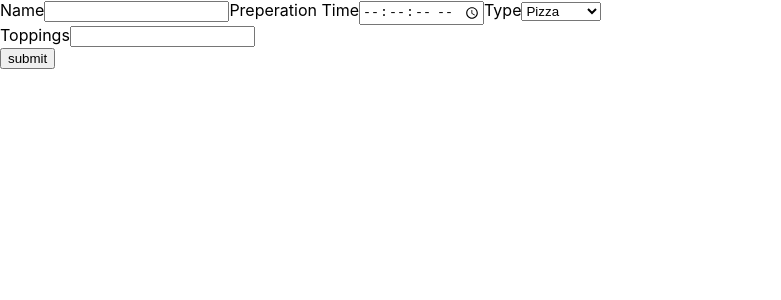
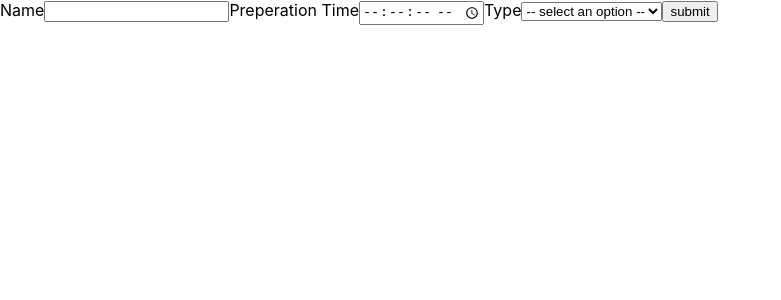
Before and after one commit to patkub2/form-app, a React (Create React App) app: page / in a window 1280 px wide. Shown: the top 300 px of the page, without its empty margins (0-781 px from the left). Built offline with nearby package versions, Linux system fonts and the light colour scheme.

Commit message:
added simple validation regex

```diff
--- a/package.json
+++ b/package.json
@@ -6,6 +6,7 @@
     "@testing-library/jest-dom": "^5.16.4",
     "@testing-library/react": "^13.3.0",
     "@testing-library/user-event": "^13.5.0",
+    "axios": "^0.27.2",
     "react": "^18.2.0",
     "react-dom": "^18.2.0",
     "react-scripts": "5.0.1",
--- a/src/components/organisms/App.js
+++ b/src/components/organisms/App.js
@@ -6,51 +6,10 @@ export default function App() {
     preparation_time: "",
     type: "",
     no_of_slices: "",
+    diameter: "",
     spiciness_scale: "",
     slices_of_bread: "",
   });
-
-  const [dishes] = useState([
-    {
-      label: "Pizza",
-      value: "Pizza",
-      field: (
-        <div>
-          <label htmlFor="pizza">Toppings</label>
-          <input type="number" id="pizza" />
-        </div>
-      ),
-    },
-    {
-      label: "Soup",
-      value: "Soup",
-      field: (
-        <div>
-          <label htmlFor="soup">How soupy?</label>
-          <input type="range" id="soup" max="10" min="1" />
-        </div>
-      ),
-    },
-    {
-      label: "Sandwich",
-      value: "Sandwich",
-      field: (
-        <div>
-          <label htmlFor="sandwich">Enter your ingredients</label>
-          <input type="text" id="sandwich" />
-        </div>
-      ),
-    },
-  ]);
-  const [selectedDish, setSelectedDish] = useState(dishes[0]);
-
-  const handleDishSelect = (e) => {
-    const dish = dishes.find((dish) => dish.value === e.target.value);
-    if (dish) {
-      setSelectedDish(dish);
-    }
-  };
-
   const handleSubmit = (e) => {
     e.preventDefault();
     console.log(e);
@@ -60,24 +19,113 @@ export default function App() {
     setValues({ ...values, [e.target.name]: e.target.value });
   };
 
+  const [dishes] = React.useState([
+    {
+      label: "Pizza",
+      value: "Pizza",
+    },
+    { label: "Soup", value: "Soup" },
+    { label: "Sandwich", value: "Sandwich" },
+  ]);
+  const [type, setType] = useState([]);
+
+  const handleChang = (value) => {
+    setType(value);
+    setValues({ ...values, type: value });
+  };
+
+  console.log(values);
   return (
     <div>
       <form onSubmit={handleSubmit}>
         <label>Name</label>
-        <input type="text" onChange={onChange} required></input>
+        <input
+          type="text"
+          name="name"
+          value={values["name"]}
+          onChange={onChange}
+          required
+        ></input>
         <label>Preperation Time</label>
-        <input type="time" step="2" onChange={onChange} required></input>
+        <input
+          type="time"
+          name="preparation_time"
+          step="2"
+          value={values["preparation_time"]}
+          onChange={onChange}
+          required
+        ></input>
+
         <label>Type</label>
-        <select onChange={handleDishSelect}>
+        <select onChange={(e) => handleChang(e.target.value)}>
+          <option disabled selected value>
+            {" "}
+            -- select an option --{" "}
+          </option>
           {dishes.map((dish) => (
             <option key={dish.value} value={dish.value}>
               {dish.label}
             </option>
           ))}
         </select>
-        {selectedDish && selectedDish.field}
+        {type === "Pizza" && (
+          <>
+            {" "}
+            <label>Number of slices</label>
+            <input
+              type="number"
+              inputmode="numeric"
+              pattern="\d*"
+              step="1"
+              name="no_of_slices"
+              value={values["no_of_slices"]}
+              onChange={onChange}
+              required
+            ></input>
+            <label>Diameter</label>
+            <input
+              type="float"
+              name="diameter"
+              value={values["diameter"]}
+              onChange={onChange}
+              required
+            ></input>
+          </>
+        )}
+        {type === "Soup" && (
+          <>
+            {" "}
+            <label>Spiciness scale</label>
+            <input
+              type="range"
+              min="1"
+              max="10"
+              name="spiciness_scale"
+              value={values["spiciness_scale"]}
+              onChange={onChange}
+              required
+            ></input>
+          </>
+        )}
+        {type === "Sandwich" && (
+          <>
+            {" "}
+            <label>Slices of bread</label>
+            <input
+              type="number"
+              inputmode="numeric"
+              pattern="\d*"
+              step="1"
+              name="slices_of_bread"
+              value={values["slices_of_bread"]}
+              onChange={onChange}
+              required
+            ></input>
+          </>
+        )}
         <button>submit</button>
       </form>
     </div>
   );
 }
+//<button onClick={console.log(values)}>check</button>
```
Also changed, not shown: 1 other file (tests, documents, lock files or other folders).
